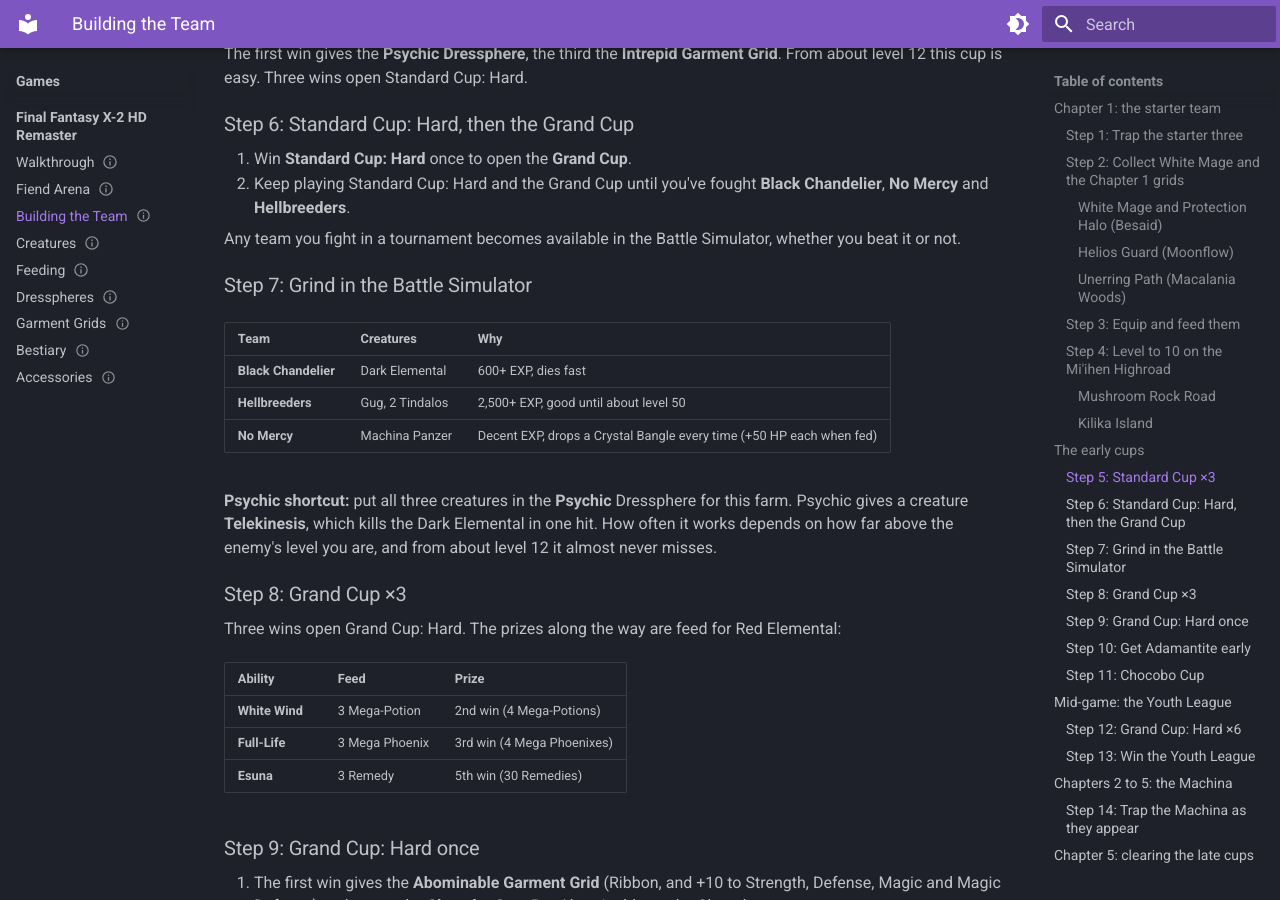
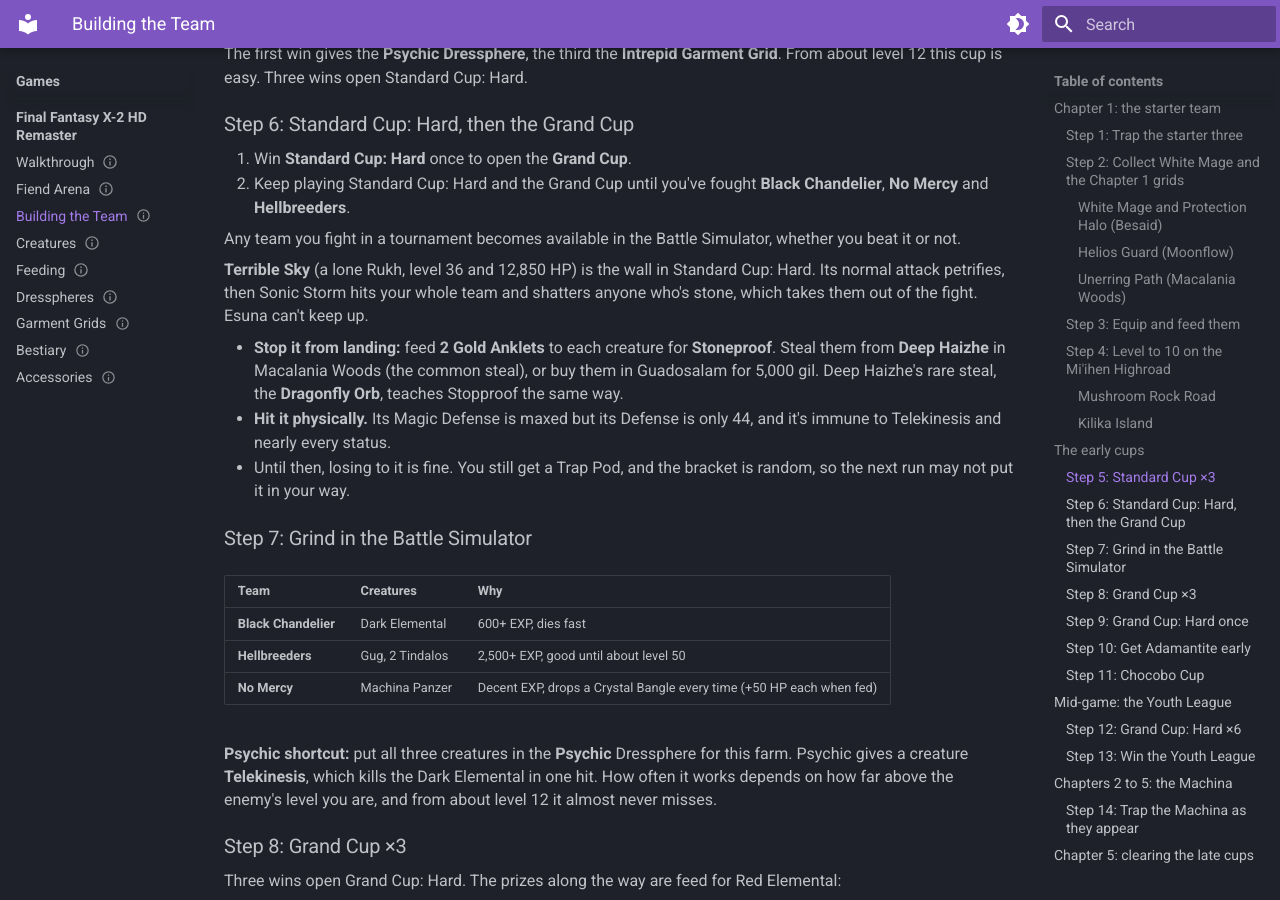
Before and after one commit to princeodd47/heygoodbuddy.com, an MkDocs documentation site: the page built from docs/games/final-fantasy-x-2/creature-team.md, in a window 1280 px wide and 900 px high, scrolled down 5522 px. Built offline with MkDocs 1.6.1 and Material for MkDocs 9.7.7, drawn with Linux system fonts in a browser that asks for light colours.

Commit message:
Add Terrible Sky petrify note to FFX-2 Building the Team
Co-Authored-By: Claude Opus 5.5 <noreply@anthropic.com>

```diff
--- a/docs/games/final-fantasy-x-2/creature-team.md
+++ b/docs/games/final-fantasy-x-2/creature-team.md
@@ -274,6 +274,20 @@ wins open Standard Cup: Hard.
 
 Any team you fight in a tournament becomes available in the Battle
 Simulator, whether you beat it or not.
+
+**Terrible Sky** (a lone Rukh, level 36 and 12,850 HP) is the wall in
+Standard Cup: Hard. Its normal attack petrifies, then Sonic Storm hits
+your whole team and shatters anyone who's stone, which takes them out of
+the fight. Esuna can't keep up.
+
+- **Stop it from landing:** feed **2 Gold Anklets** to each creature for
+  **Stoneproof**. Steal them from **Deep Haizhe** in Macalania Woods (the
+  common steal), or buy them in Guadosalam for 5,000 gil. Deep Haizhe's
+  rare steal, the **Dragonfly Orb**, teaches Stopproof the same way.
+- **Hit it physically.** Its Magic Defense is maxed but its Defense is
+  only 44, and it's immune to Telekinesis and nearly every status.
+- Until then, losing to it is fine. You still get a Trap Pod, and the
+  bracket is random, so the next run may not put it in your way.
 
 ### Step 7: Grind in the Battle Simulator
 
```
Also changed, not shown: notes/final-fantasy-x-2/creature-team-research.md (+1 -0 lines).
